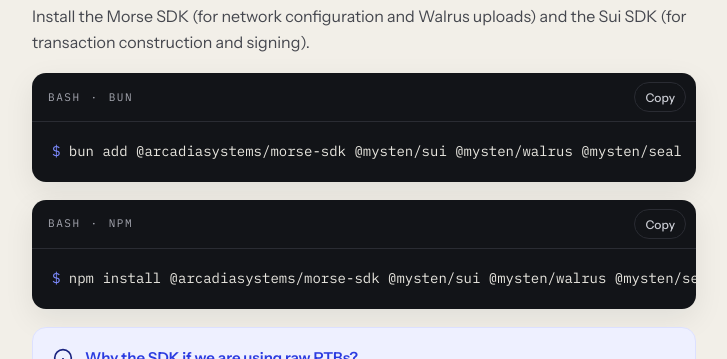
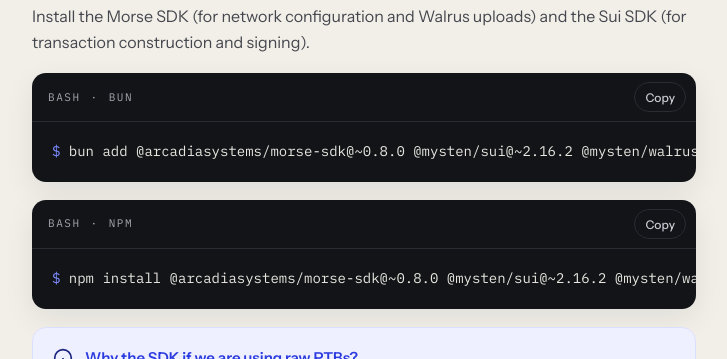
Before and after one commit to arcadiasystems/morse-docs, a website: page quick-start-contracts.html in a window 1280 px wide. Shown: the part 1060-1419 px from the top of the page, without its empty margins (296-1023 px from the left). Drawn offline with nearby package versions, Linux system fonts and the light colour scheme.

Commit message:
Pin the contracts quick start install to the SDK's peer ranges
The bun and npm install lines named no versions. Unpinned, `bun add`
today resolves @mysten/sui 2.36.0, @mysten/walrus 1.2.35 and
@mysten/seal 1.5.0, all outside the ranges morse-sdk 0.8 is verified
against, and warns "incorrect peer dependency" for each.

The tilde ranges match the peerDependencies in morse-sdk 0.8.2's
package.json exactly (sui >=2.16.2 <2.17.0, walrus >=1.1.6 <1.2.0,
seal >=1.1.3 <1.2.0). morse-sdk itself is pinned to `~0.8.0`, as its
README advises, so a future minor with different peer ranges cannot
pair with these pins. With the pins, `bun add` resolves inside every
range with no Mysten peer warnings.

Co-Authored-By: Claude Opus 5.5 <noreply@anthropic.com>
Claude-Session: https://claude.ai/code/session_01EM8w9wrxmJ4vgFBVGdmdcK

```diff
--- a/quick-start-contracts.html
+++ b/quick-start-contracts.html
@@ -98,14 +98,14 @@
             <span class="code-lang">bash</span><span class="code-note">bun</span>
             <button class="code-copy" type="button">Copy</button>
           </div>
-          <pre>bun add @arcadiasystems/morse-sdk @mysten/sui @mysten/walrus @mysten/seal</pre>
+          <pre>bun add @arcadiasystems/morse-sdk@~0.8.0 @mysten/sui@~2.16.2 @mysten/walrus@~1.1.6 @mysten/seal@~1.1.3</pre>
         </div>
         <div class="code-block">
           <div class="code-header">
             <span class="code-lang">bash</span><span class="code-note">npm</span>
             <button class="code-copy" type="button">Copy</button>
           </div>
-          <pre>npm install @arcadiasystems/morse-sdk @mysten/sui @mysten/walrus @mysten/seal</pre>
+          <pre>npm install @arcadiasystems/morse-sdk@~0.8.0 @mysten/sui@~2.16.2 @mysten/walrus@~1.1.6 @mysten/seal@~1.1.3</pre>
         </div>
 
         <div class="callout callout-info">
```
